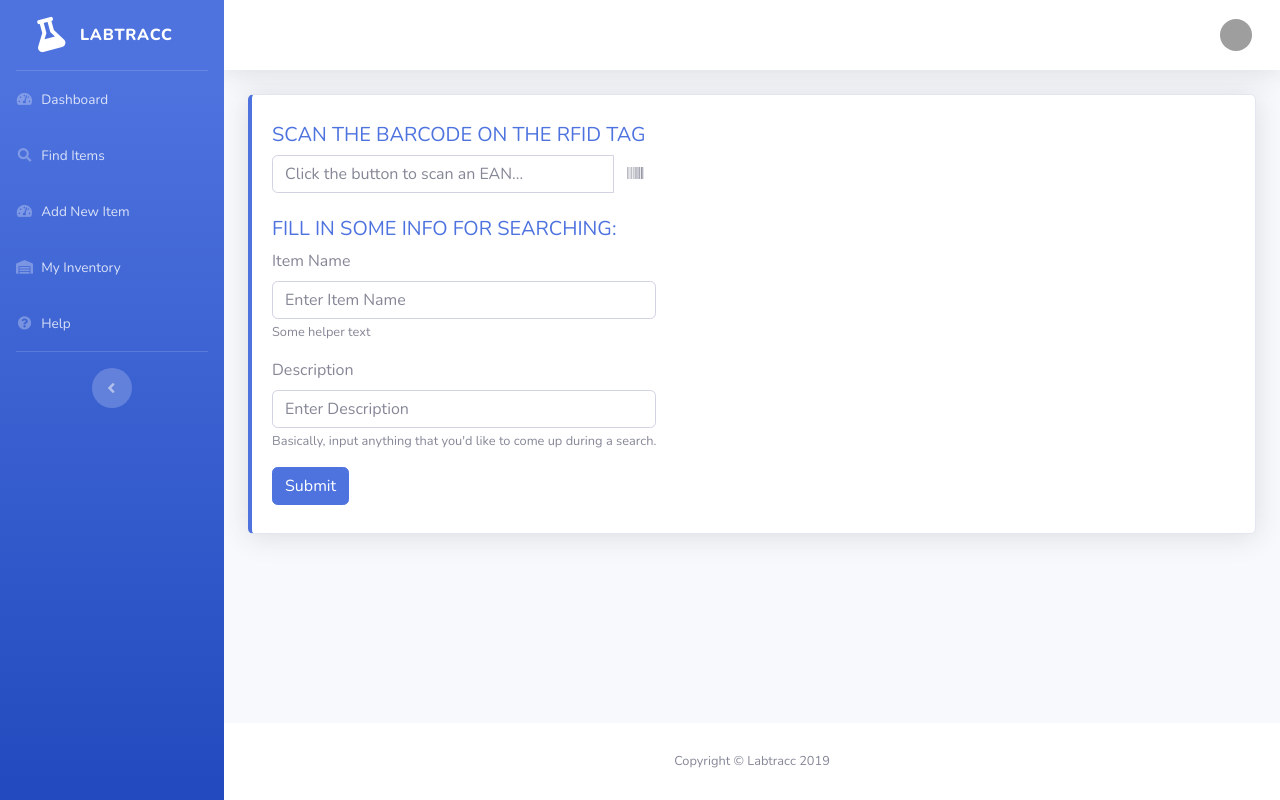
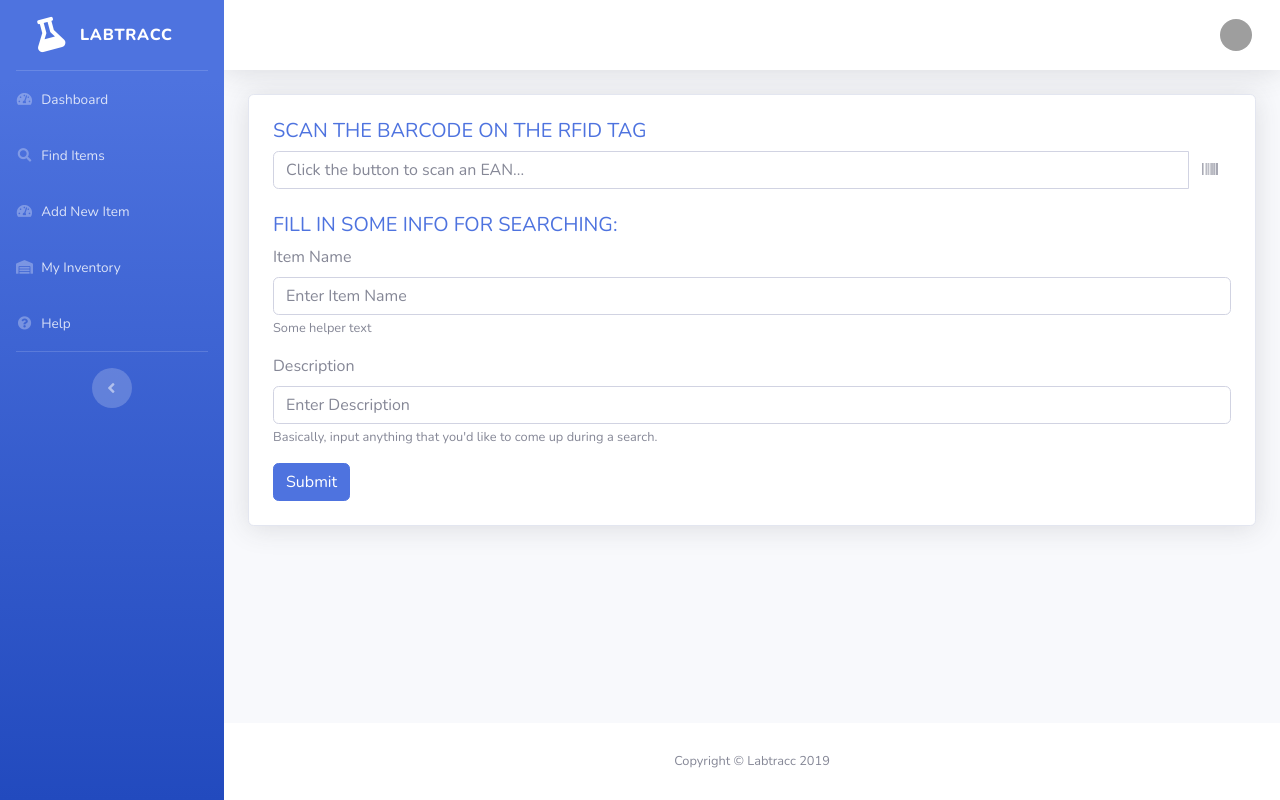
Before and after one commit to rw5614/chemtraccprod, a Flask app: template templates/add.html in a window 1280 px wide. Run offline with Flask 2, Linux system fonts and the light colour scheme; the template is opened without the code that fills it, so the values that code supplies are empty; some libraries are stand-ins or nearby versions; grey boxes are pictures that could not be loaded.

Commit message:
Fixed alignment in add.html

```diff
--- a/templates/add.html
+++ b/templates/add.html
@@ -20,22 +20,20 @@
   <!-- {% endif %} -->
 
   <!-- Create a row to put the barcode scanner in. -->
-  <div class="row">
+  <!-- <div class="row"> -->
 
   <!-- Barcode scanner resides in this card -->
-    <div class="col-xl-12 col-md-6 mb-4">
-      <div class="card border-left-primary shadow h-100 py-2">
-        <div class="card-body">
-          <div class="row no-gutters align-items-center">
-            <form action="/add" method="GET">
+  <div class="card shadow mb-4 p-4">
+
+    <form>
 
       <div class="text-xs font-weight-bold text-primary text-uppercase mb-1">
         <h5>Scan the barcode on the RFID tag</h5>
       </div>
 
       <div class="input-group">
-                <input id="scanner_input" class="form-control" placeholder="Click the button to scan an EAN..."
-                  type="text" name="scanner_input" />
+        <input id="scanner_input" class="form-control" placeholder="Click the button to scan an EAN..." type="text"
+          name="scanner_input" />
         <span class="input-group-btn">
           <button class="btn btn-default" type="button" data-toggle="modal" data-target="#livestream_scanner">
             <i class="fa fa-barcode"></i>
@@ -55,18 +53,13 @@
 
       <div class="form-group">
         <label for="description">Description</label>
-                <input type="text" class="form-control" id="description" placeholder="Enter Description"
-                  name="description">
+        <input type="text" class="form-control" id="description" placeholder="Enter Description" name="description">
         <small id="emailHelp" class="form-text text-muted">Basically, input anything that you'd like to come up
           during a search.</small>
       </div>
 
       <button type="submit" class="btn btn-primary">Submit</button>
     </form>
-          </div>
-        </div>
-      </div>
-    </div>
 
   </div>
 </div>
```
Lines whose indentation alone changed are shown as unchanged.
